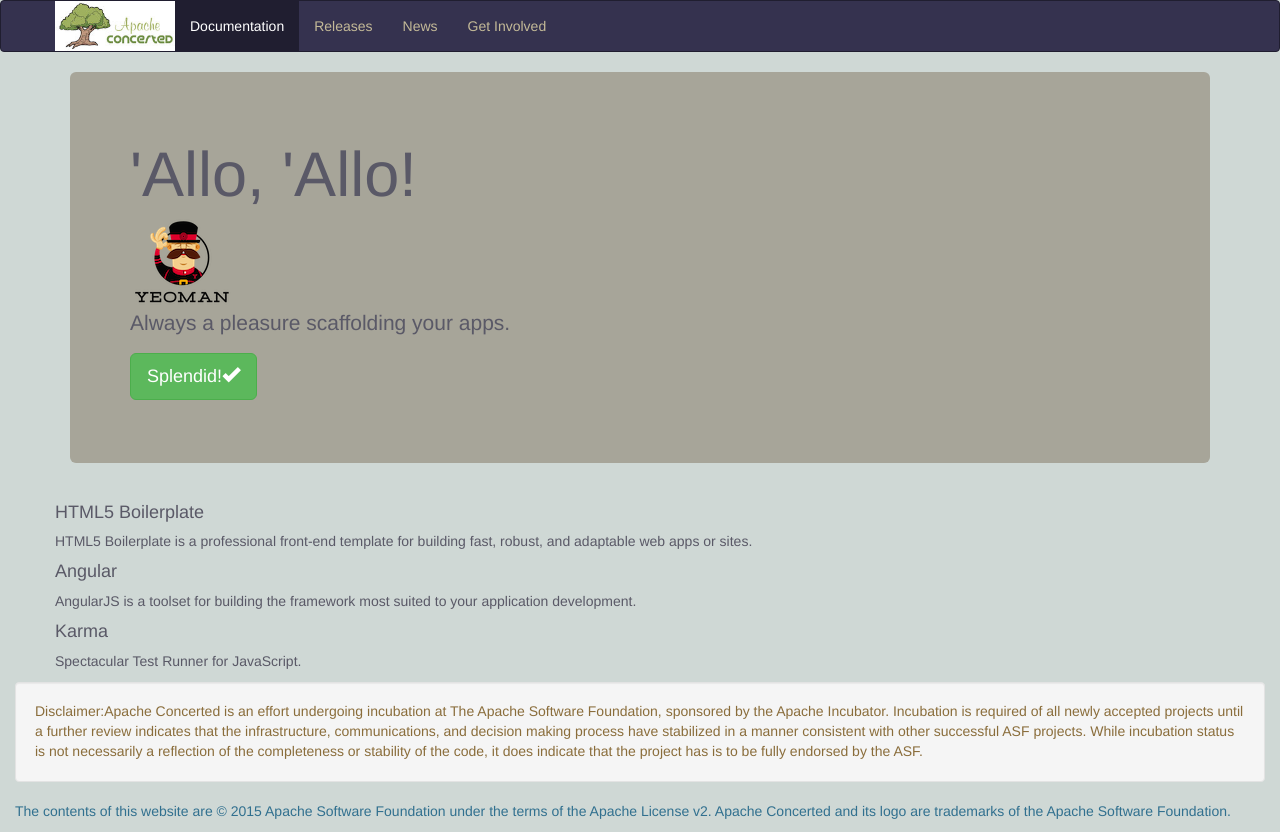
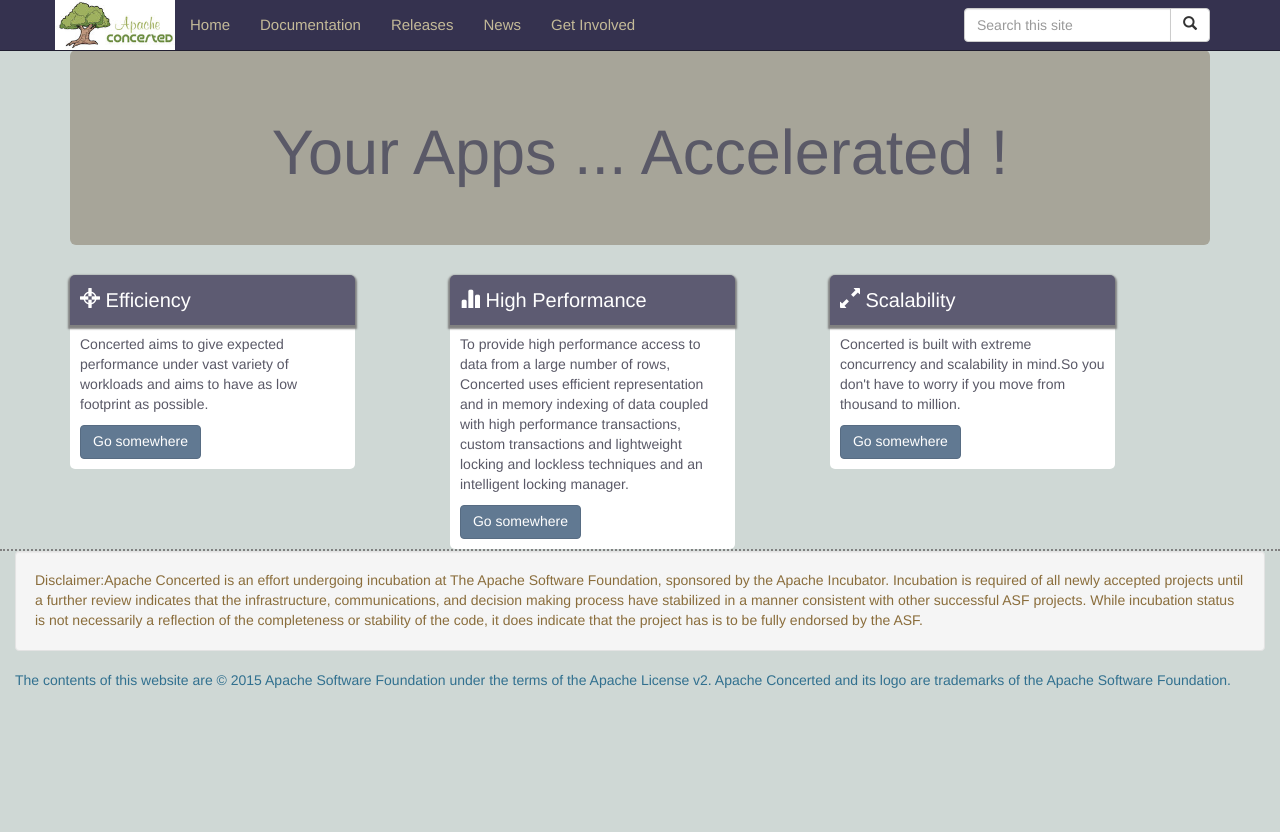
Before and after one commit to deathping1994/concerted-website, a website: page app/index.html at #/contribute in a window 1280 px wide. After the commit the page ends 800 px from the top, so only its background shows below. Drawn offline with nearby package versions, Linux system fonts and the light colour scheme; some packages are replaced by stand-ins of ours; files that its build step writes are made by us from their sources.

Commit message:
Added main and get involved page

```diff
--- a/app/index.html
+++ b/app/index.html
@@ -23,7 +23,7 @@
 
     <!-- Add your site or application content here -->
     <div class="header">
-      <div class="navbar navbar-inverse" role="navigation">
+      <nav class="navbar navbar-inverse navbar-fixed-top" role="navigation">
         <div class="container">
           <div class="navbar-header">
 
@@ -40,18 +40,29 @@
           <div class="collapse navbar-collapse" id="js-navbar-collapse">
 
             <ul class="nav navbar-nav">
-              <li class="active"><a href="#/docs">Documentation</a></li>
+              <li><a href="#/">Home</a></li>
+              <li><a href="#/docs">Documentation</a></li>
               <li><a ng-href="#/releases">Releases</a></li>
               <li><a ng-href="#/news">News</a></li>
               <li><a ng-href="#/contribute">Get Involved</a></li>
             </ul>
+            <!-- add search form -->
+            <form class="navbar-form navbar-right" role="search">
+                <div class="input-group">
+                    <input type="text" class="form-control" placeholder="Search this site">
+                    <span class="input-group-btn">
+                        <button type="submit" class="btn btn-default">
+                        <span class="glyphicon glyphicon-search"></span>
+                        </button>
+                    </span>
+                </div>
+            </form>
           </div>
         </div>
-      </div>
+    </nav>
     </div>
-
     <div class="container">
-    <div ng-view=""></div>
+    <div ng-view="" class="view-div" autoscroll=True></div>
     </div>
 
     <div class="footer">
--- a/app/scripts/app.js
+++ b/app/scripts/app.js
@@ -21,13 +21,33 @@
     $routeProvider
       .when('/', {
         templateUrl: 'views/main.html',
-        controller: 'MainCtrl',
-        controllerAs: 'main'
+        // controller: 'MainCtrl',
+        // controllerAs: 'main',
+        // title: "Concerted|Home"
       })
-      .when('/about', {
-        templateUrl: 'views/about.html',
-        controller: 'AboutCtrl',
-        controllerAs: 'about'
+      .when('/docs', {
+        templateUrl: 'views/docs.html',
+        // controller: 'DocsCtrl',
+        // controllerAs: 'docs',
+        // title: "Concerted|Documentation"
+      })
+      .when('/releases', {
+        templateUrl: 'views/releases.html',
+        // controller: 'ReleasesCtrl',
+        // controllerAs: 'releases',
+        // title: "Concerted|Releases"
+      })
+      .when('/news', {
+        templateUrl: 'views/news.html',
+        // controller: 'NewsCtrl',
+        // controllerAs: 'news',
+        // title: "Concerted|News"
+      })
+      .when('/contribute', {
+        templateUrl: 'views/contribute.html',
+        // controller: 'ContributeCtrl',
+        // controllerAs: 'contribute',
+        // title: "Concerted|Get Involved"
       })
       .otherwise({
         redirectTo: '/'
--- a/app/styles/concerted.css
+++ b/app/styles/concerted.css
@@ -1,9 +1,49 @@
-.logo{
-  height: 50px;
-  width: auto;
-  vertical-align: top;
+nav .navbar-brand {
+        padding: 0px;
+    }
+nav .navbar-nav li a {
+        line-height: 50px;
+        height: 50px;
+        padding-top: 0;
+        font-size: 15px;
+        font-weight: normal;
+        color: white;
+        transition: all ease 0.4s;
 }
 
-.navbar-brand {
-        padding: 0;
-  }
+nav .logo{
+  height: 50px;
+  transition: all ease 0.4s;
+}
+
+.view-div{
+  margin-top: 50px;
+}
+
+.footer{
+  border-top: dotted 2px;
+  border-color: grey;
+}
+
+.card{
+  background-color: white;
+  padding: 0px;
+  border-radius: 5px;
+  box-shadow: 5px;
+}
+.card-header{
+  background-color: #5D5B72;
+  color: white;
+  line-height: 30px;
+  font-size: 20px;
+  padding: 10px;
+  border-radius: 5px 5px 0px 0px;
+  box-shadow: 0px 2px 2px 2px grey;
+}
+.card-block{
+  padding: 10px;
+}
+.spacer{
+  background-image: url(images/spacer.png);
+  padding: 20px;
+}
--- a/app/views/main.html
+++ b/app/views/main.html
@@ -1,23 +1,34 @@
-<div class="jumbotron">
-  <h1>'Allo, 'Allo!</h1>
-  <p class="lead">
-    <img src="images/yeoman.png" alt="I'm Yeoman"><br>
-    Always a pleasure scaffolding your apps.
-  </p>
-  <p><a class="btn btn-lg btn-success" ng-href="#/">Splendid!<span class="glyphicon glyphicon-ok"></span></a></p>
+
+  <div class="jumbotron"><h1 class="text-info text-center">Your Apps ... Accelerated !</h1></div>
+<div class="card col-sm-12 col-md-3 ">
+<div class="card-header">
+  <span class="glyphicon glyphicon-screenshot"></span> Efficiency
 </div>
-
-<div class="row marketing">
-  <h4>HTML5 Boilerplate</h4>
-  <p>
-    HTML5 Boilerplate is a professional front-end template for building fast, robust, and adaptable web apps or sites.
-  </p>
-
-  <h4>Angular</h4>
-  <p>
-    AngularJS is a toolset for building the framework most suited to your application development.
-  </p>
-
-  <h4>Karma</h4>
-  <p>Spectacular Test Runner for JavaScript.</p>
+<div class="card-block">
+  <p class="card-text">
+  Concerted aims to give expected performance under vast variety
+   of workloads and aims to have as low footprint as possible.</p>
+  <a href="#" class="btn btn-primary">Go somewhere</a>
 </div>
+</div>
+  <div class="card col-sm-12 col-md-3 col-md-offset-1">
+  <div class="card-header">
+    <span class="glyphicon glyphicon-stats"></span> High Performance
+  </div>
+  <div class="card-block">
+    <p class="card-text">To provide high performance access to data from a large number of rows,
+       Concerted uses efficient representation and in memory indexing of data coupled with high performance transactions,
+       custom transactions and lightweight locking and lockless techniques and an intelligent locking manager.</p>
+    <a href="#" class="btn btn-primary">Go somewhere</a>
+  </div>
+</div>
+<div class="card col-sm-12 col-md-3 col-md-offset-1">
+<div class="card-header">
+  <span class="glyphicon glyphicon-resize-full"></span> Scalability
+</div>
+<div class="card-block">
+  <p class="card-text">Concerted is built with extreme concurrency and scalability in
+     mind.So you don't have to worry if you move from thousand to million.</p>
+  <a href="#" class="btn btn-primary">Go somewhere</a>
+</div>
+</div>
```
Also changed, not shown: app/views/contribute.html (added, +28 -0 lines), app/images/spacer.png (added), app/views/docs.html (added), app/views/news.html (added), app/views/releases.html (added).
